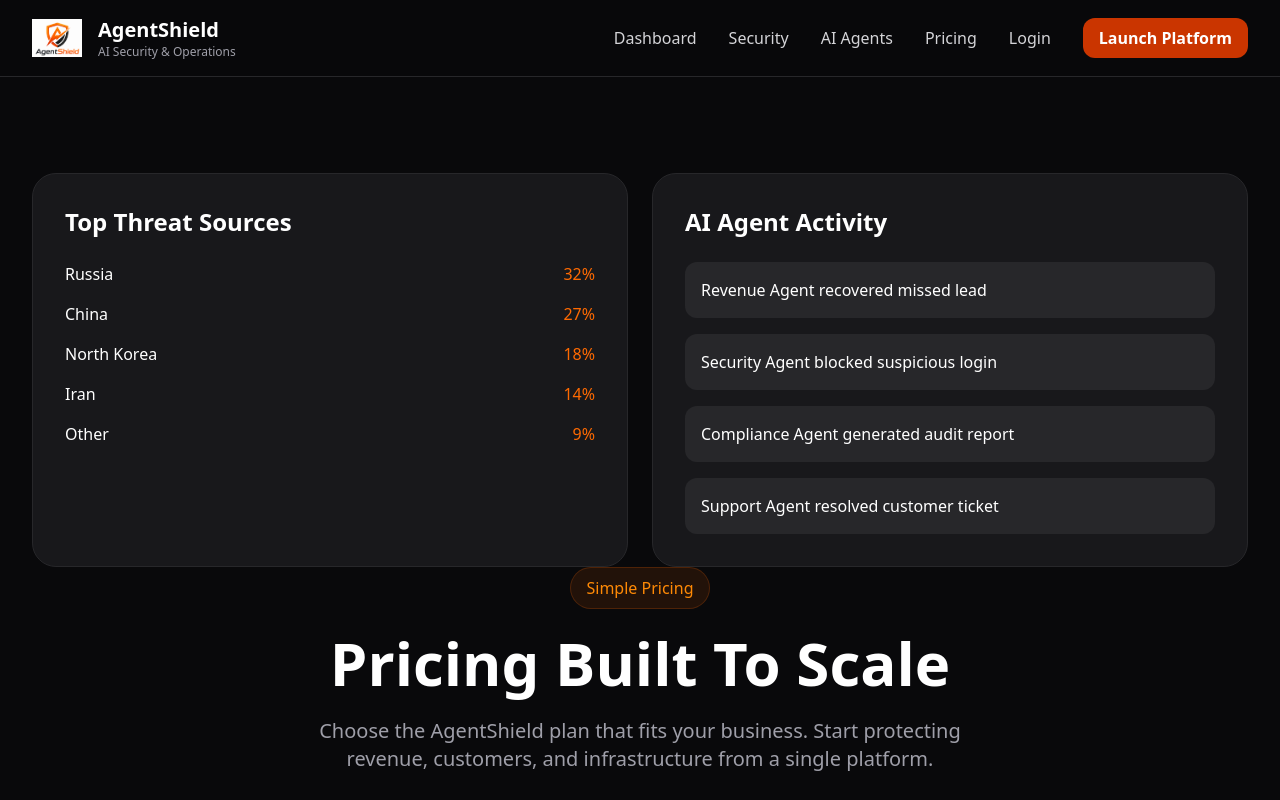
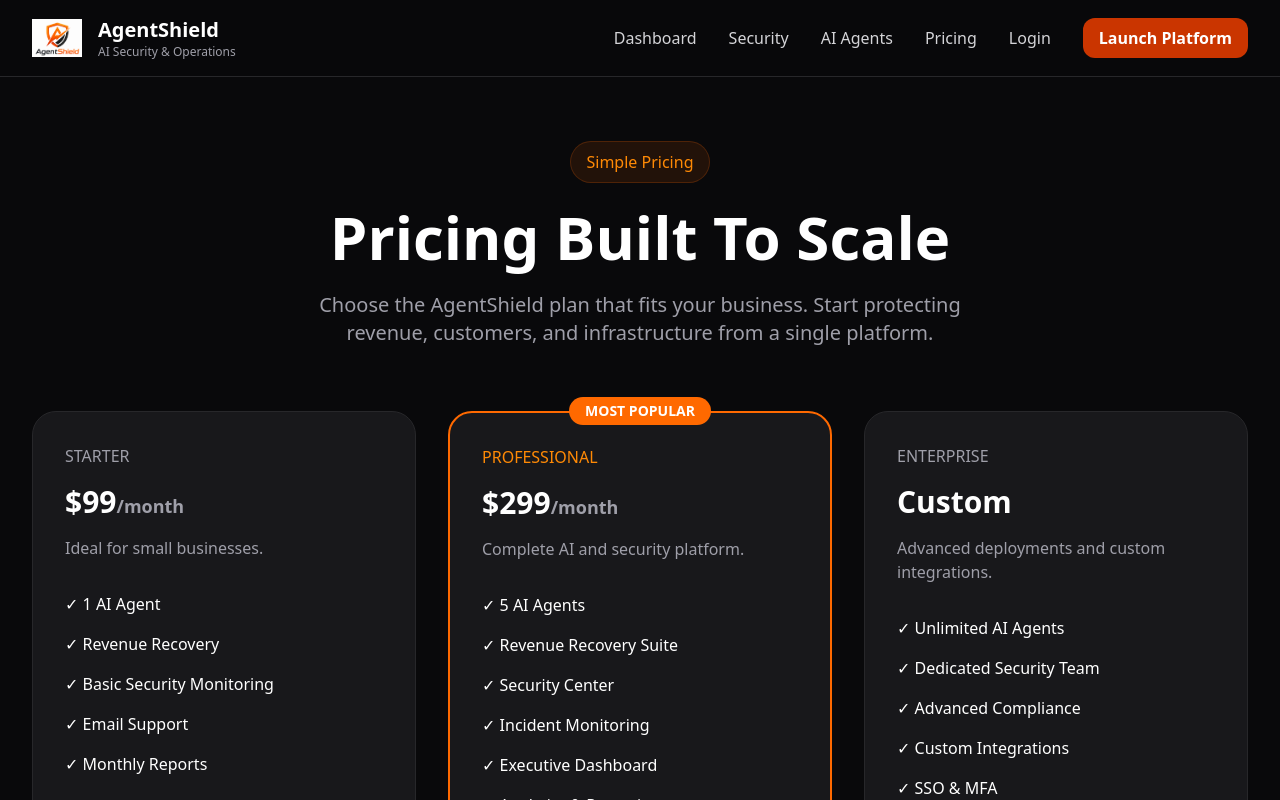
Before and after one commit to Henryiivii/agentshield, a Next.js app: page /pricing in a window 1280 px wide. Shown: the top 800 px of the page. Built offline with nearby package versions, Linux system fonts and the light colour scheme.

Commit message:
Update page.tsx

```diff
--- a/app/pricing/page.tsx
+++ b/app/pricing/page.tsx
@@ -2,74 +2,6 @@
   return (
     <main className="min-h-screen bg-[#09090B] text-white">
       <div className="max-w-7xl mx-auto px-8 py-16">
-
-{/* Threat Intelligence & Agent Activity */}
-<div className="grid lg:grid-cols-2 gap-6 mt-8">
-
-  <div className="bg-zinc-900 border border-zinc-800 rounded-3xl p-8">
-    <h2 className="text-2xl font-bold mb-6">
-      Top Threat Sources
-    </h2>
-
-    <div className="space-y-4">
-
-      <div className="flex justify-between">
-        <span>Russia</span>
-        <span className="text-orange-500">32%</span>
-      </div>
-
-      <div className="flex justify-between">
-        <span>China</span>
-        <span className="text-orange-500">27%</span>
-      </div>
-
-      <div className="flex justify-between">
-        <span>North Korea</span>
-        <span className="text-orange-500">18%</span>
-      </div>
-
-      <div className="flex justify-between">
-        <span>Iran</span>
-        <span className="text-orange-500">14%</span>
-      </div>
-
-      <div className="flex justify-between">
-        <span>Other</span>
-        <span className="text-orange-500">9%</span>
-      </div>
-
-    </div>
-  </div>
-
-  <div className="bg-zinc-900 border border-zinc-800 rounded-3xl p-8">
-    <h2 className="text-2xl font-bold mb-6">
-      AI Agent Activity
-    </h2>
-
-    <div className="space-y-4">
-
-      <div className="bg-zinc-800 rounded-xl p-4">
-        Revenue Agent recovered missed lead
-      </div>
-
-      <div className="bg-zinc-800 rounded-xl p-4">
-        Security Agent blocked suspicious login
-      </div>
-
-      <div className="bg-zinc-800 rounded-xl p-4">
-        Compliance Agent generated audit report
-      </div>
-
-      <div className="bg-zinc-800 rounded-xl p-4">
-        Support Agent resolved customer ticket
-      </div>
-
-    </div>
-  </div>
-
-</div>
-
-
 
         {/* Header */}
         <div className="text-center mb-16">
```
